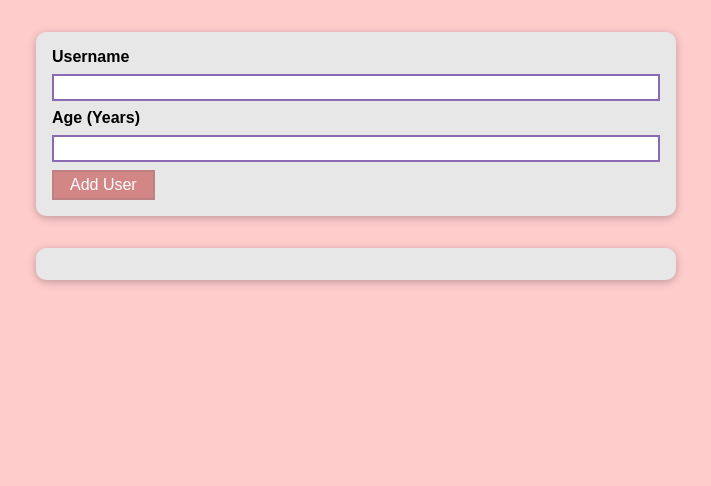
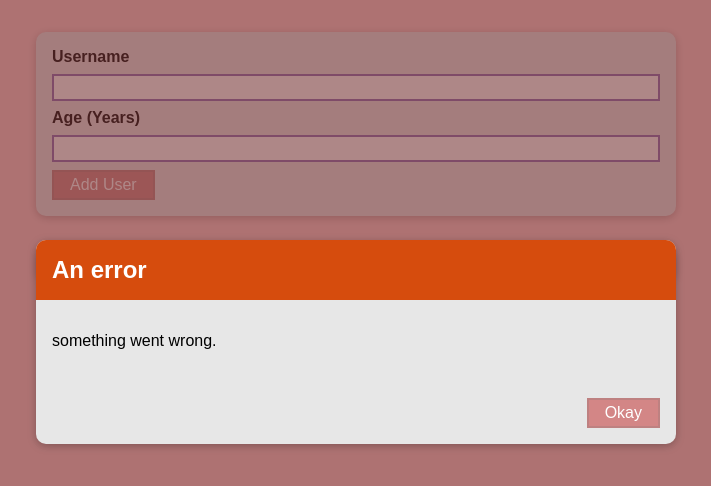
Before and after one commit to shashwat128/Learning-Reactjs, a React (Create React App) app in the folder Standard Approach/Section 8 - Time to practice A complete Practice project/: page / in a window 1280 px wide. Shown: the top 486 px of the page, without its empty margins (284-995 px from the left). Built offline with nearby package versions, Linux system fonts and the light colour scheme.

Commit message:
96. Adding the 'errormodal' Component

```diff
--- /dev/null
+++ b/Standard Approach/Section 8 - Time to practice A complete Practice project/src/components/UI/ErrorModal.js
@@ -0,0 +1,27 @@
+import React from "react";
+
+import Card from "./Card";
+import Button from "./Button";
+
+import classes from "./ErrorModal.module.css";
+
+const ErrorModal = (props) => {
+  return (
+    <div>
+      <div className={classes.backdrop} />
+      <Card className={classes.modal}>
+        <header className={classes.header}>
+          <h2>{props.title}</h2>
+        </header>
+        <div className={classes.content}>
+          <p>{props.message}</p>
+        </div>
+        <footer className={classes.actions}>
+          <Button>Okay</Button>
+        </footer>
+      </Card>
+    </div>
+  );
+};
+
+export default ErrorModal;
--- /dev/null
+++ b/Standard Approach/Section 8 - Time to practice A complete Practice project/src/components/UI/ErrorModal.module.css
@@ -0,0 +1,45 @@
+.backdrop {
+  position: fixed;
+  top: 0;
+  left: 0;
+  width: 100%;
+  height: 100vh;
+  z-index: 10;
+  background: rgba(120, 55, 55, 0.598);
+}
+
+.modal {
+  position: fixed;
+  top: 30vh;
+  left: 10%;
+  width: 80%;
+  z-index: 100;
+  overflow: hidden;
+}
+
+.header {
+  background: #d64c0d;
+  padding: 1rem;
+}
+
+.header h2 {
+  margin: 0;
+  color: white;
+}
+
+.content {
+  padding: 1rem;
+}
+
+.actions {
+  padding: 1rem;
+  display: flex;
+  justify-content: flex-end;
+}
+
+@media (min-width: 768px) {
+  .modal {
+    left: calc(50% - 20rem);
+    width: 40rem;
+  }
+}
--- a/Standard Approach/Section 8 - Time to practice A complete Practice project/src/components/Users/AddUser.js
+++ b/Standard Approach/Section 8 - Time to practice A complete Practice project/src/components/Users/AddUser.js
@@ -3,6 +3,7 @@
 import Card from "../UI/Card";
 import Button from "../UI/Button";
 import classes from "./AddUser.module.css";
+import ErrorModal from "../UI/ErrorModal";
 
 const AddUser = (props) => {
   const [enteredUsername, setEnteredUsername] = useState("");
@@ -37,6 +38,8 @@
 
   //here the className inside Card tag is the ${props.className} this could be any name of our choice
   return (
+    <div>
+      <ErrorModal title="An error" message="something went wrong." />
       <Card className={classes.input}>
         <form onSubmit={addUserHandler}>
           <label htmlFor="username">Username</label>
@@ -58,6 +61,7 @@
           <Button type="submit">Add User</Button>
         </form>
       </Card>
+    </div>
   );
 };
 
```
Lines whose indentation alone changed are shown as unchanged.
